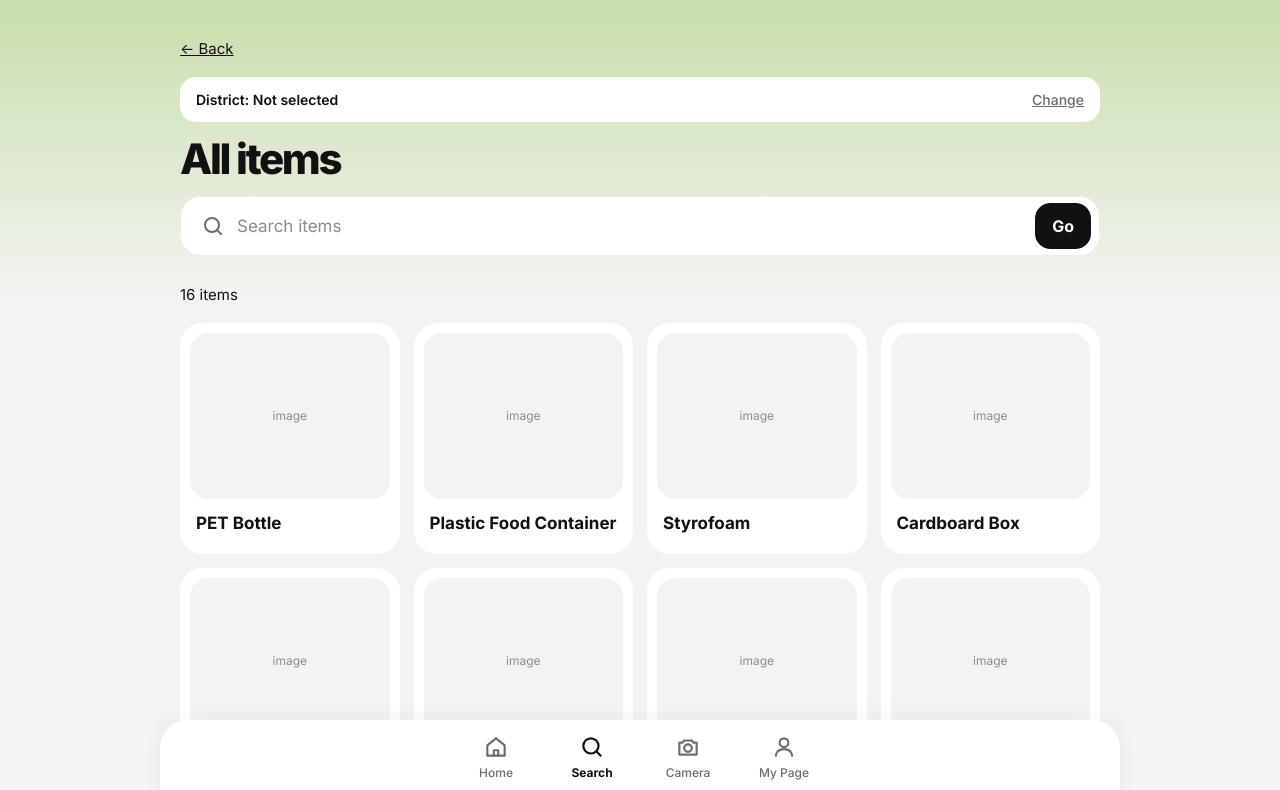
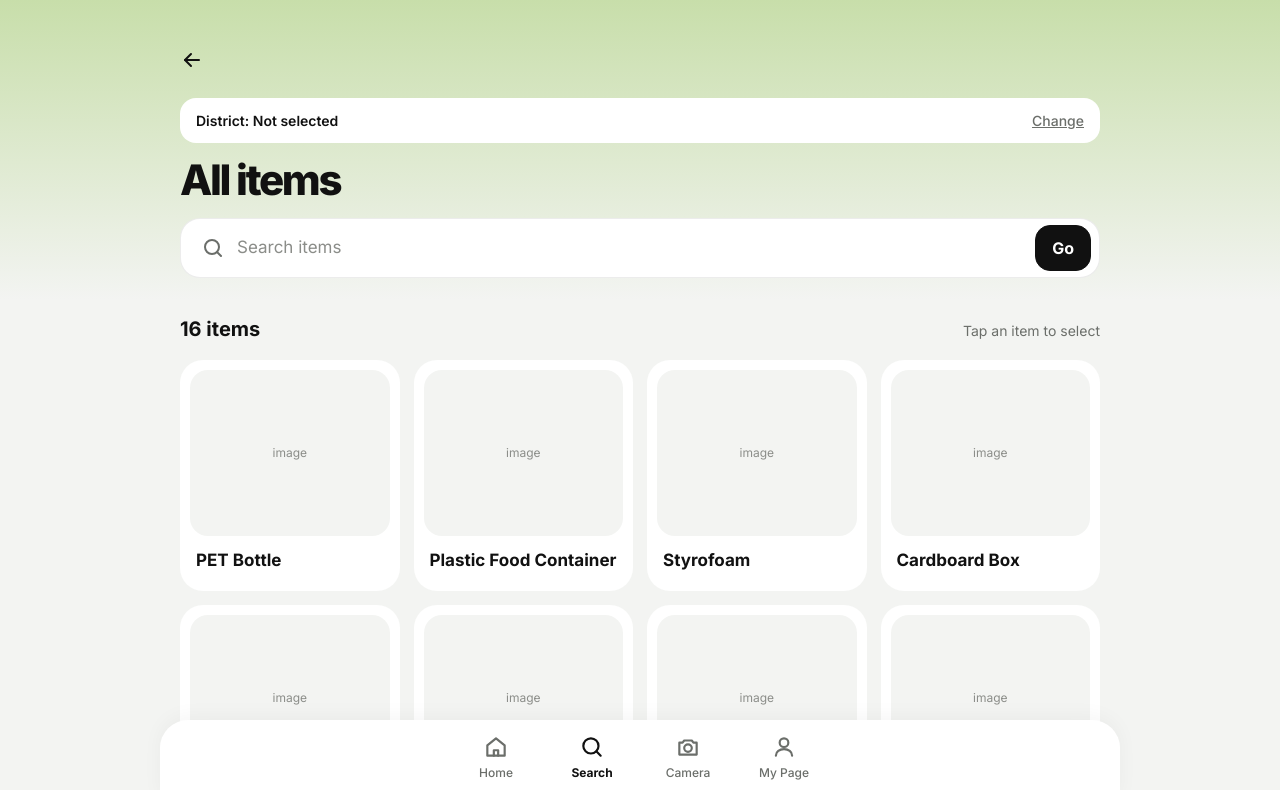
Before and after one commit to TeamE-project-homepage/teamE-project-homepage, a plain HTML site: page frontend/items.html in a window 1280 px wide. Shown: the top 790 px of the page. Drawn offline with Linux system fonts and the light colour scheme.

Commit message:
feat: build item list page layout

```diff
--- a/frontend/items.html
+++ b/frontend/items.html
@@ -15,17 +15,17 @@
 <body class="has-bottom-nav page-top-lime">
   <main class="container">
 
-    <p><a href="index.html">&larr; Back</a></p>
+    <a class="back-link" href="index.html" aria-label="Back"><svg viewBox="0 0 24 24" fill="none" stroke="currentColor" stroke-width="2" stroke-linecap="round" stroke-linejoin="round" aria-hidden="true"><path d="M19 12H5"/><path d="m11 6-6 6 6 6"/></svg></a>
     <div class="district-bar"><span>District: (selected district)</span><a href="district.html">Change</a></div>
     <h1 id="items-title">Category name</h1>
     <form class="search-form" action="items.html" role="search"><input type="search" name="q" placeholder="Search items" aria-label="Search items"><button class="btn" type="submit">Go</button></form>
-    <p class="section" id="items-count"></p>
+    <div class="list-head section"><p id="items-count"></p><p class="muted">Tap an item to select</p></div>
     <div class="grid grid-4" id="item-grid"></div>
 
     <section class="section" id="items-empty" hidden>
       <div class="state" role="status">
         <p id="items-empty-text"></p>
-        <p><a href="index.html">Browse categories</a></p>
+        <p><a class="text-link" href="index.html">Browse categories</a></p>
       </div>
     </section>
 
```
